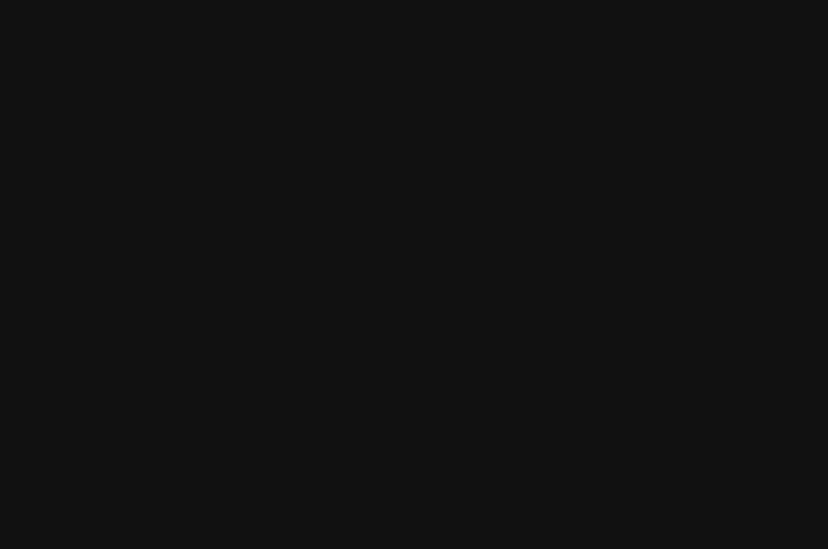
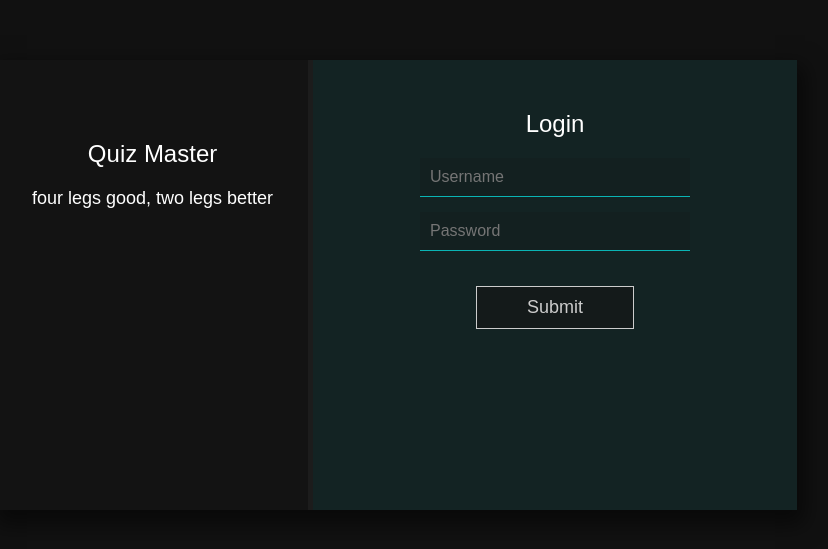
Before and after one commit to alivenotions/quiz-master, a React (Create React App) app: page / in a window 1280 px wide. Shown: the part 115-664 px from the top of the page, without its empty margins (243-1071 px from the left). Built offline with nearby package versions, Linux system fonts and the light colour scheme.

Commit message:
fix(router): fix the back history issue (#2)

```diff
--- a/src/components/App.js
+++ b/src/components/App.js
@@ -9,6 +9,7 @@ class App extends Component {
     return (
       <BrowserRouter basename={process.env.PUBLIC_URL}>
         <Switch>
+          <Route exact path="/" component={Login} />
           <Route path="/login" component={Login} />
         </Switch>
       </BrowserRouter>
```
